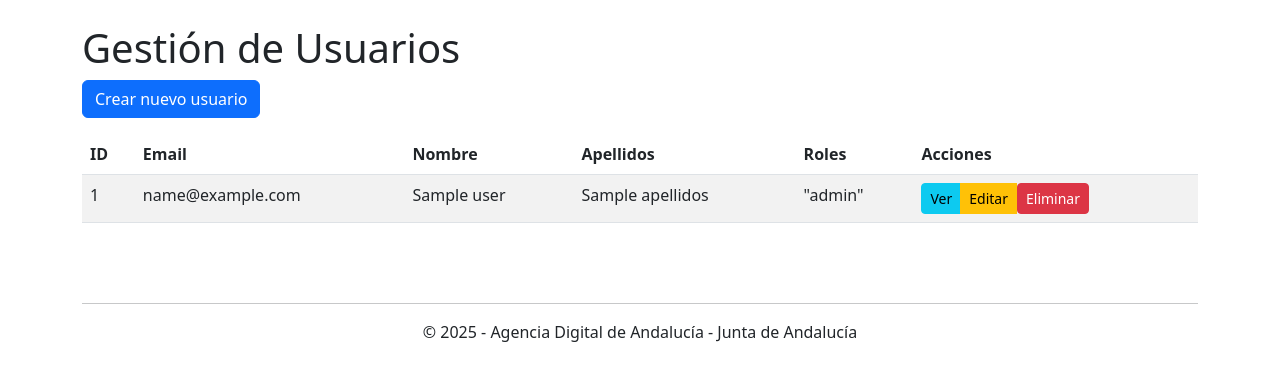
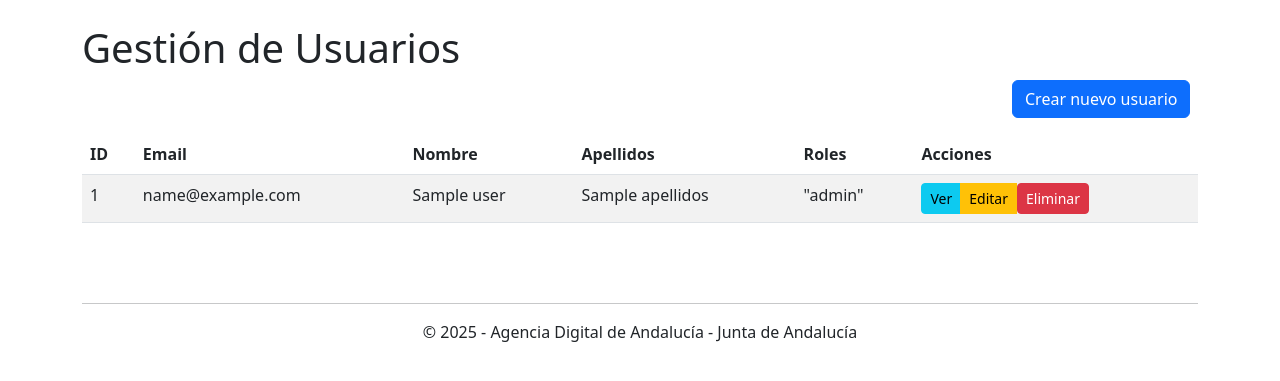
Before and after one commit to miguelgilmartinez/sala-activator, a Symfony app: template templates/user/index.html.twig in a window 1280 px wide. Shown: the part 56-437 px from the top of the page. Run offline with Twig, Linux system fonts and the light colour scheme; the template is opened without the code that fills it: most values are stand-ins (such as "Sample title", 1, 10 or a date in 2020); some libraries are stand-ins or nearby versions.

Commit message:
feat(user): Administración de usuarios UI, terminada

```diff
--- a/templates/user/index.html.twig
+++ b/templates/user/index.html.twig
@@ -14,11 +14,8 @@
                 </div>
             {% endfor %}
         {% endfor %}
-
         <h1>Gestión de Usuarios</h1>
-
-        <a href="{{ path('app_register') }}" class="btn btn-primary mb-3">Crear nuevo usuario</a>
-
+        <a href="{{ path('app_register') }}" class="btn btn-primary mb-3 offset-10">Crear nuevo usuario</a>
         <table class="table table-striped">
             <thead>
                 <tr>
```
